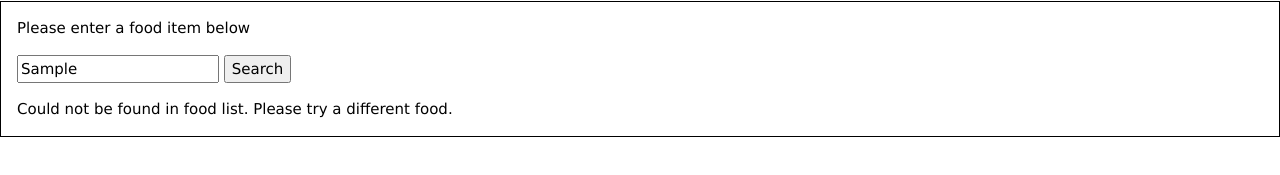
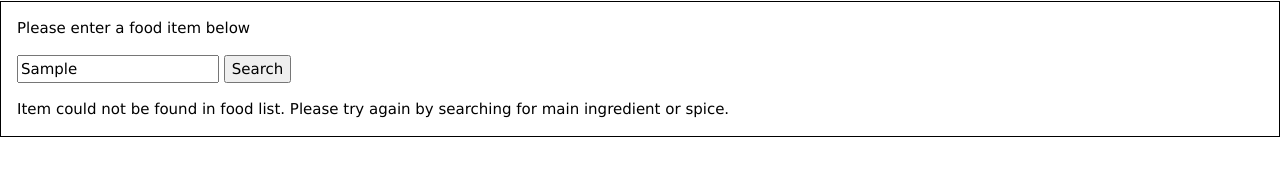
Before and after one commit to niewold/CanMyDogEatThis, a plain HTML site: page index.html in a window 1280 px wide. Both pictures are taken after typing "Sample" into the empty fields and a click on the button "Search". Shown: the part 603-778 px from the top of the page. Drawn offline with nearby package versions, Linux system fonts and the light colour scheme.

Commit message:
Add files via upload

```diff
--- a/index.html
+++ b/index.html
@@ -8,7 +8,7 @@
         <h1>Can My Dog Eat This?</h1>
     </div>
 
-    <img src="https://i.postimg.cc/FHDqwm7q/CMDET-Edit.png" alt="Logo" style="width:50%">
+    <img src="https://i.postimg.cc/8Cs0VbvL/CMDET-Edit.png" alt="Logo" style="width:50%">
 
     <div class="w3-panel w3-border w3-border-black">
         <p>Please enter a food item below</p>
--- a/script.js
+++ b/script.js
@@ -9,7 +9,7 @@ function checkFoodSafety() {
     } else if (toxicFoodsForDogs.includes(foodInput)) {
         result.textContent = `Toxic for canine consumption. If ingested, please contact your emergency vet.`;
     } else {
-        result.textContent = `Could not be found in food list. Please try a different food.`
+        result.textContent = `Item could not be found in food list. Please try again by searching for main ingredient or spice.`
     }
 }
 
@@ -38,7 +38,7 @@ const safeFoodsForDogs = [
     "celery",
     "chestnuts",
     "chicken",
-    "chuck Steak",
+    "chuck steak",
     "cod",
     "corn",
     "cranberries",
@@ -48,7 +48,7 @@ const safeFoodsForDogs = [
     "duck",
     "egg",
     "eggs",
-    "barbanzo beans",
+    "garbanzo beans",
     "grain",
     "grains",
     "green bean",
@@ -169,7 +169,7 @@ const modFoodsForDogs = [
 
 const toxicFoodsForDogs = [
     "alcohol",
-    "allium",
+    "alliums",
     "almond",
     "almonds",
     "avocado",
```
